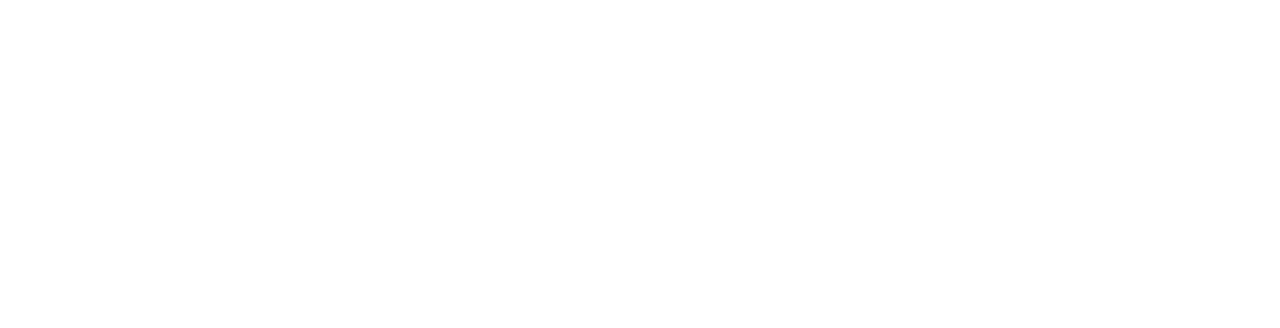
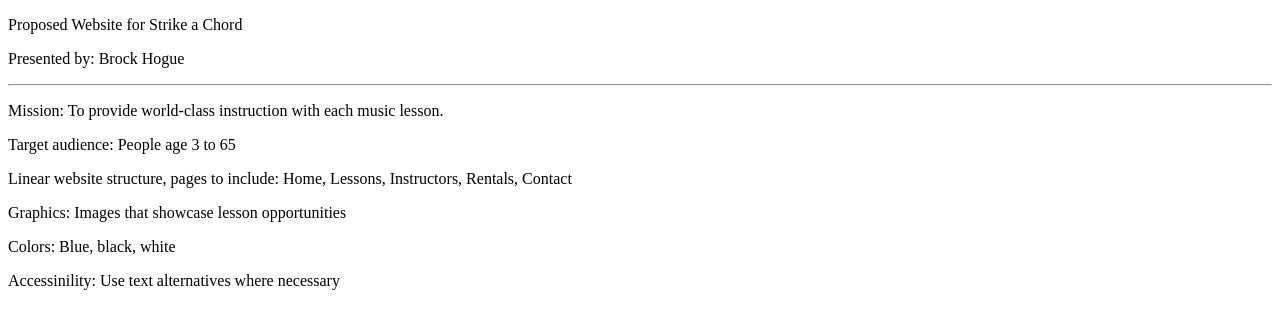
Before and after one commit to 144Sp23/ch1lab1-brockhogue, a plain HTML site: page plan.html in a window 1280 px wide. Drawn offline with Linux system fonts and the light colour scheme.

Commit message:
Chapter 1 Lab

```diff
--- a/plan.html
+++ b/plan.html
@@ -1,9 +1,28 @@
 <!DOCTYPE html>
+<html lang="en">
+
 <head>
-<title>Pacific Trails Resort</title>
-<meta charset="utf-8">
+    <title>Strike a Chord</title>
+    <meta charset="utf-8">
 </head>
+
 <body>
+    <p>Proposed Website for Strike a Chord</p>
+    <p>Presented by: Brock Hogue</p>
+    <hr>
 
+
+    <p>Mission: To provide world-class instruction with each music lesson.</p>
+
+    <p>Target audience: People age 3 to 65</p>
+
+    <p>Linear website structure, pages to include: Home, Lessons, Instructors, Rentals, Contact</p>
+
+    <p>Graphics: Images that showcase lesson opportunities</p>
+
+    <p>Colors: Blue, black, white</p>
+
+    <p>Accessinility: Use text alternatives where necessary</p>
 </body>
+
 </html>
```
Also changed, not shown: index.html (added, +28 -0 lines).
